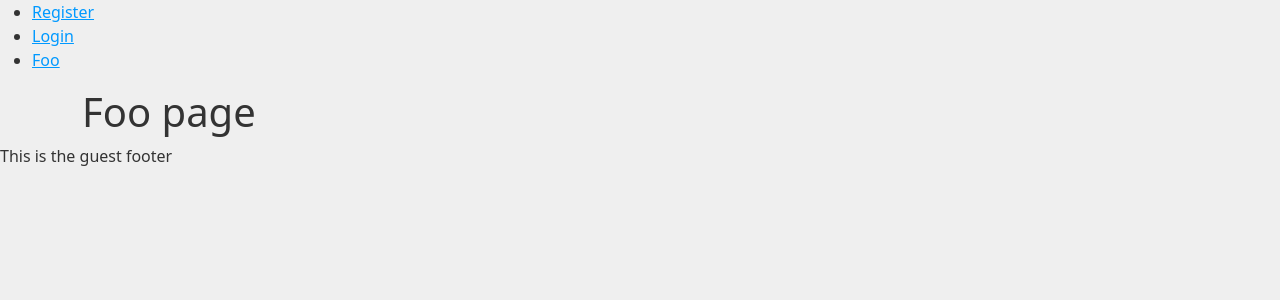
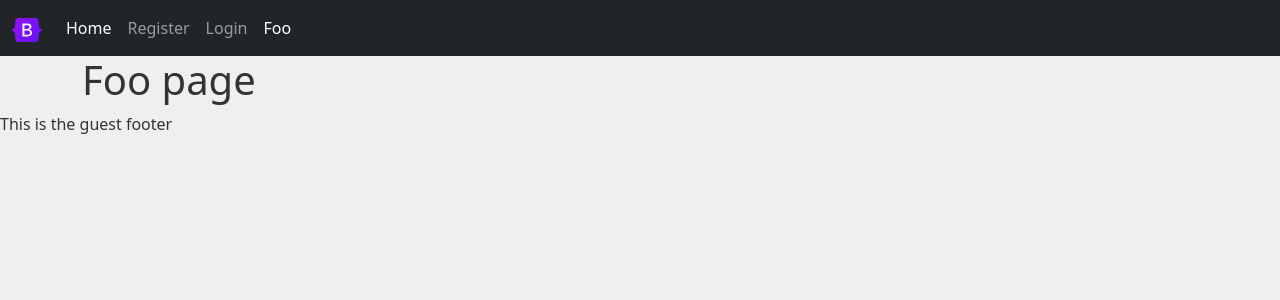
Before and after one commit to dropkickdev/stonksnote-react, a React (Create React App) app: page /foo in a window 1280 px wide. Shown: the top 300 px of the page. Built offline with nearby package versions, Linux system fonts and the light colour scheme.

Commit message:
Add headers and footers

```diff
--- a/package.json
+++ b/package.json
@@ -3,6 +3,7 @@
   "version": "0.1.0",
   "private": true,
   "dependencies": {
+    "@popperjs/core": "^2.9.2",
     "@reduxjs/toolkit": "^1.6.0",
     "@testing-library/jest-dom": "^5.14.1",
     "@testing-library/react": "^11.2.7",
--- a/src/App.js
+++ b/src/App.js
@@ -1,19 +1,20 @@
 import './App.css'
 import { useSelector, useDispatch } from "react-redux"
 import { Route } from 'react-router-dom'
+import '@popperjs/core'
+import './assets/bootstrap/dist/js/bootstrap.min'
 
-import s from "./app/settings/settings"
-import GuestTemplate from "./templates/layouts/GuestTemplate"
 import { login, logout } from "./app/redux/store"
-import Register from "./components/authentication/Register"
-import Login from "./components/authentication/Login"
 import AuthRoutes, { FooRoutes } from "./components/authentication/routes"
+import HomePage from "./components/Home"
+
 
 
 function App() {
     const {auth} = useSelector(state => state)
     const dispatch = useDispatch()
 
+    /*
     const switchauth = () => {
         dispatch(login({
             display: 'fooman',
@@ -24,23 +25,21 @@ function App() {
     const loggingout = () => {
         dispatch(logout())
     }
+    */
 
     return (
         <>
             <div className="App">
 
+                <Route path={'/'} component={HomePage} exact />
                 <Route path={''} component={AuthRoutes} />
                 <Route path={''} component={FooRoutes} />
 
                 {/*
-                <GuestTemplate>
-                    <h1>Hello world</h1>
-                    <p className="h1">This is big too.</p>
-                    <p>{s.MESSAGE}</p>
+                <div>
                     <p><button className={'btn btn-primary'} onClick={switchauth}>Login</button></p>
                     <p><button className={'btn btn-secondary'} onClick={loggingout}>Logout</button></p>
-                    <p>{auth.display}</p>
-                </GuestTemplate>
+                </div>
                 */}
             </div>
         </>
--- /dev/null
+++ b/src/components/Home.js
@@ -0,0 +1,40 @@
+import { useSelector } from "react-redux"
+
+import GuestTemplate from "../templates/layouts/GuestTemplate"
+import UserTemplate from "../templates/layouts/UserTemplate"
+
+
+
+const HomeGuest = () => {
+    return (
+        <GuestTemplate>
+            <div className="container">
+                <main>
+                    <h1>Guest home page</h1>
+                </main>
+            </div>
+        </GuestTemplate>
+    )
+}
+
+
+const HomeUser = () => {
+    return (
+        <UserTemplate>
+            <div className="container">
+                <main>
+                    <h1>User home page</h1>
+                </main>
+            </div>
+        </UserTemplate>
+    )
+}
+
+
+const HomePage = () => {
+    const {auth} = useSelector(state => state)
+    return auth.is_auth && <HomeUser /> || <HomeGuest />
+}
+
+
+export default HomePage
--- a/src/templates/partials/footers.js
+++ b/src/templates/partials/footers.js
@@ -27,16 +27,7 @@ export const UserFooter = ({theme}) => {
 const Footer = () => {
     const {auth, theme} = useSelector(state => state)
     const themeclass = `theme-${theme.type}`
-
-    return (
-        <>
-            {auth.is_auth ? (
-                <UserFooter theme={themeclass} />
-            ) : (
-                <GuestFooter theme={themeclass} />
-            )}
-        </>
-    )
+    return auth.is_auth && <UserFooter theme={themeclass} /> || <GuestFooter theme={themeclass} />
 }
 
 export default Footer
--- a/src/templates/partials/headers.js
+++ b/src/templates/partials/headers.js
@@ -1,30 +1,61 @@
 import { useSelector } from "react-redux"
-import { NavLink } from "react-router-dom"
+import { NavLink, Link } from "react-router-dom"
 import s from "../../app/settings/settings"
+import logo from '../../assets/images/bootstrap-logo.svg'
 
 
 export const GuestHeader = ({theme}) => {
     return (
-        <>
-            <header id="header" className={theme}>
-                <ul>
-                    <li><NavLink to={`${s.REGISTER_URL}`}>Register</NavLink></li>
-                    <li><NavLink to={`${s.LOGIN_URL}`}>Login</NavLink></li>
-                    <li><NavLink to={'/foo'}>Foo</NavLink></li>
-                </ul>
-            </header>
-        </>
+        <header id="header" className={theme}>
+            <div id="navbar">
+                <nav className="navbar navbar-expand-lg navbar-dark bg-dark">
+                    <div className="container-fluid">
+                        <Link className="navbar-brand" to="/">
+                            <img src={logo} alt="" width="30" height="24" />
+                        </Link>
+                        <button className="navbar-toggler" type="button" data-bs-toggle="collapse" data-bs-target="#navbarNav"
+                                aria-controls="navbarNav" aria-expanded="false" aria-label="Toggle navigation">
+                            <span className="navbar-toggler-icon"></span>
+                        </button>
+                        <div className="collapse navbar-collapse" id="navbarNav">
+                            <ul className="navbar-nav">
+                                <li className={'nav-item'}><NavLink className={'nav-link'} to={'/'}>Home</NavLink></li>
+                                <li className={'nav-item'}><NavLink className={'nav-link'} to={`${s.REGISTER_URL}`}>Register</NavLink></li>
+                                <li className={'nav-item'}><NavLink className={'nav-link'} to={`${s.LOGIN_URL}`}>Login</NavLink></li>
+                                <li className={'nav-item'}><NavLink className={'nav-link'} to={'/foo'}>Foo</NavLink></li>
+                            </ul>
+                        </div>
+                    </div>
+                </nav>
+            </div>
+        </header>
     )
 }
 
 
 export const UserHeader = ({theme}) => {
     return (
-        <>
-            <header id="header" className={theme}>
-                This is the user header
-            </header>
-        </>
+        <header id="header" className={theme}>
+            <div id="navbar">
+                <nav className="navbar navbar-expand-lg navbar-dark bg-dark">
+                    <div className="container-fluid">
+                        <Link className="navbar-brand" to="/">
+                            <img src={logo} alt="" width="30" height="24" />
+                        </Link>
+                        <button className="navbar-toggler" type="button" data-bs-toggle="collapse" data-bs-target="#navbarNav"
+                                aria-controls="navbarNav" aria-expanded="false" aria-label="Toggle navigation">
+                            <span className="navbar-toggler-icon"></span>
+                        </button>
+                        <div className="collapse navbar-collapse" id="navbarNav">
+                            <ul className="navbar-nav">
+                                <li className={'nav-item'}><NavLink className={'nav-link'} to={'/'}>Home</NavLink></li>
+                                <li className={'nav-item'}><NavLink className={'nav-link'} to={`${s.LOGOUT_URL}`}>Logout</NavLink></li>
+                            </ul>
+                        </div>
+                    </div>
+                </nav>
+            </div>
+        </header>
     )
 }
 
@@ -33,15 +64,7 @@ const Header = () => {
     const {auth, theme} = useSelector(state => state)
     const themeclass = `theme-${theme.type}`
 
-    return (
-        <>
-            {auth.is_auth ? (
-                <UserHeader theme={themeclass} />
-            ) : (
-                <GuestHeader theme={themeclass} />
-            )}
-        </>
-    )
+    return auth.is_auth && <UserHeader theme={themeclass} /> || <GuestHeader theme={themeclass} />
 }
 
 export default Header
```
Also changed, not shown: src/assets/images/bootstrap-logo.svg (added), 1 other file (tests, documents, lock files or other folders).
